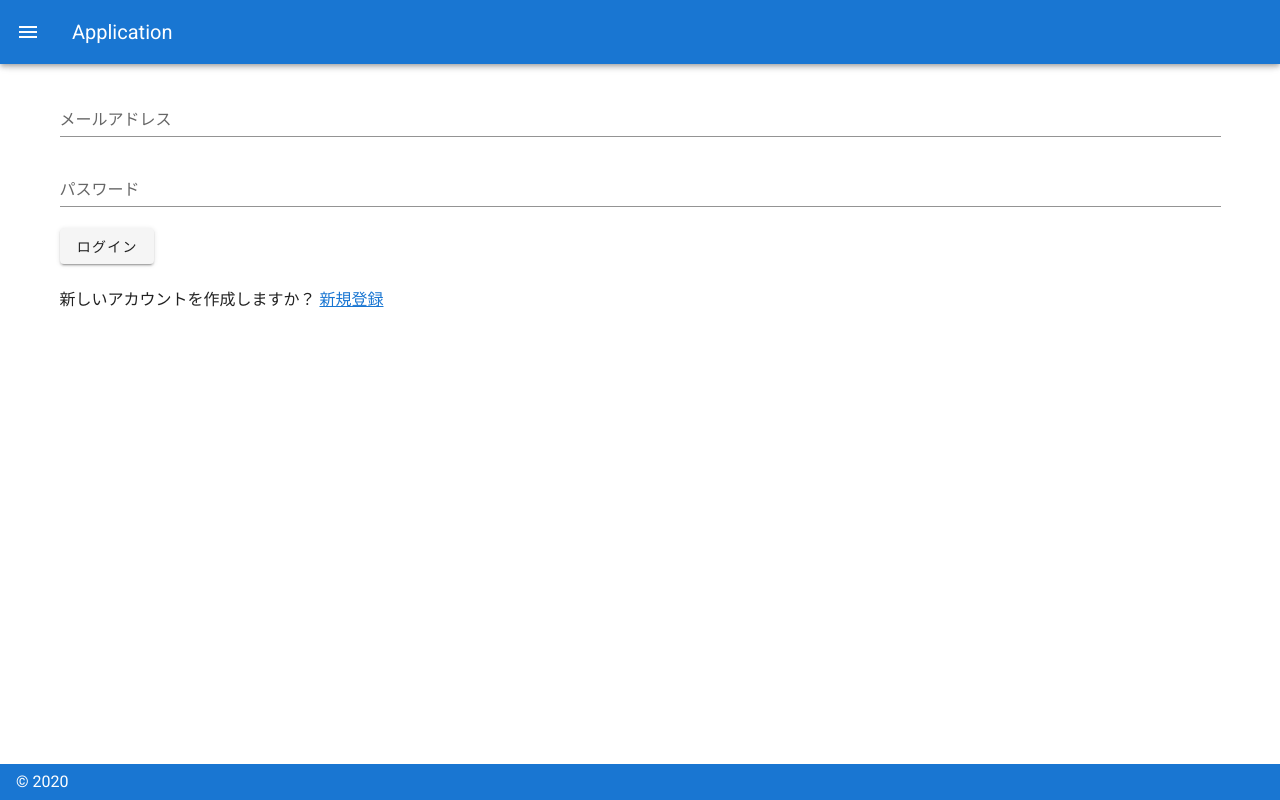
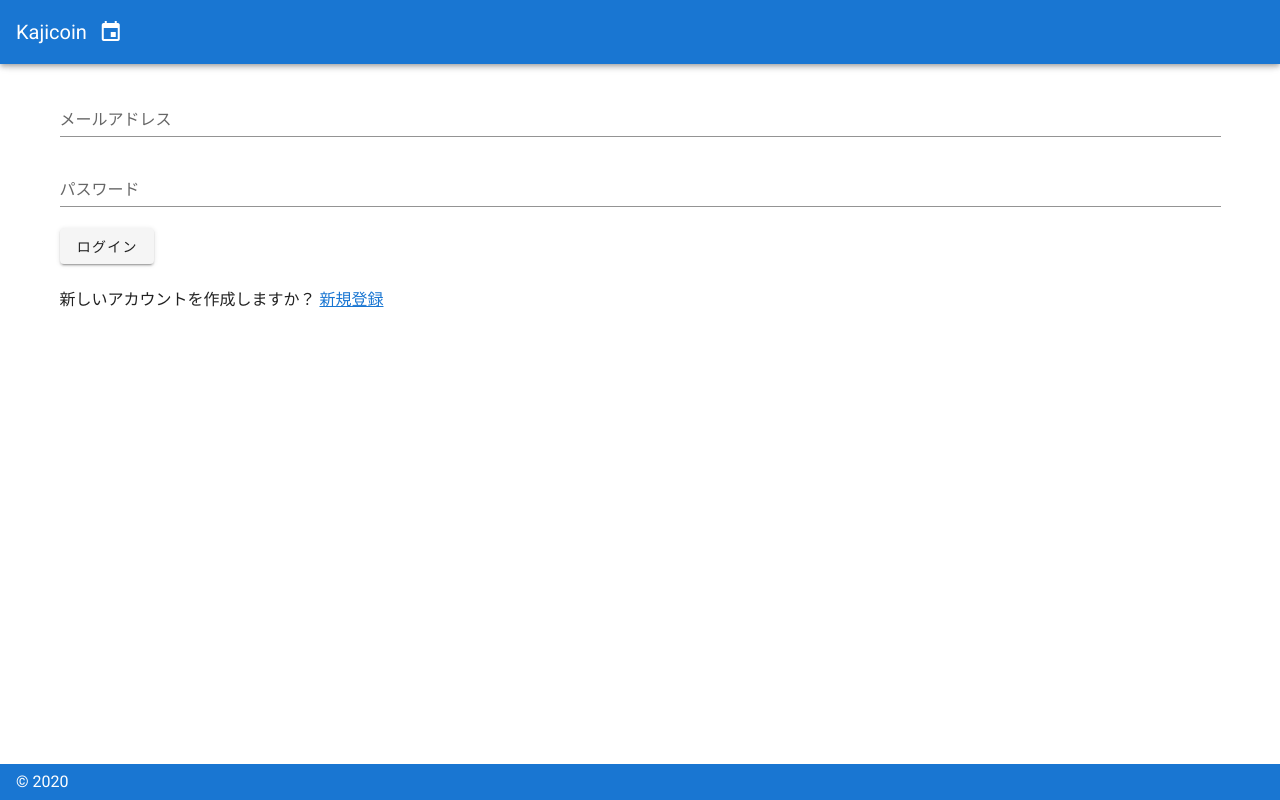
Before and after one commit to nthm1239/kajicoin, a Vue app: page /signin in a window 1280 px wide. Built offline with nearby package versions, Linux system fonts and the light colour scheme; no server answers.

Commit message:
ツールバーのレイアウトを変更

```diff
--- a/src/App.vue
+++ b/src/App.vue
@@ -5,8 +5,14 @@
       color="primary"
       dark
     >
-      <v-app-bar-nav-icon @click.stop="drawer = !drawer"></v-app-bar-nav-icon>
-      <v-toolbar-title>Application</v-toolbar-title>
+      <!-- <v-app-bar-nav-icon @click.stop="drawer = !drawer"></v-app-bar-nav-icon> -->
+      <v-toolbar-title>Kajicoin</v-toolbar-title>
+      <v-btn
+        to='/callender'
+        icon
+      >
+        <v-icon>mdi-calendar</v-icon>
+      </v-btn>
       <v-spacer></v-spacer>
       <v-menu offset-y v-if="this.userStatus">
         <template v-slot:activator="{ on, attrs }">
@@ -39,7 +45,7 @@
       </v-menu>
     </v-app-bar>
 
-    <v-navigation-drawer
+    <!-- <v-navigation-drawer
       v-if="this.userStatus"
       v-model="drawer"
       app
@@ -64,7 +70,7 @@
         </v-list-item>
       </v-list>
 
-    </v-navigation-drawer>
+    </v-navigation-drawer> -->
 
 
     <v-main>
```
